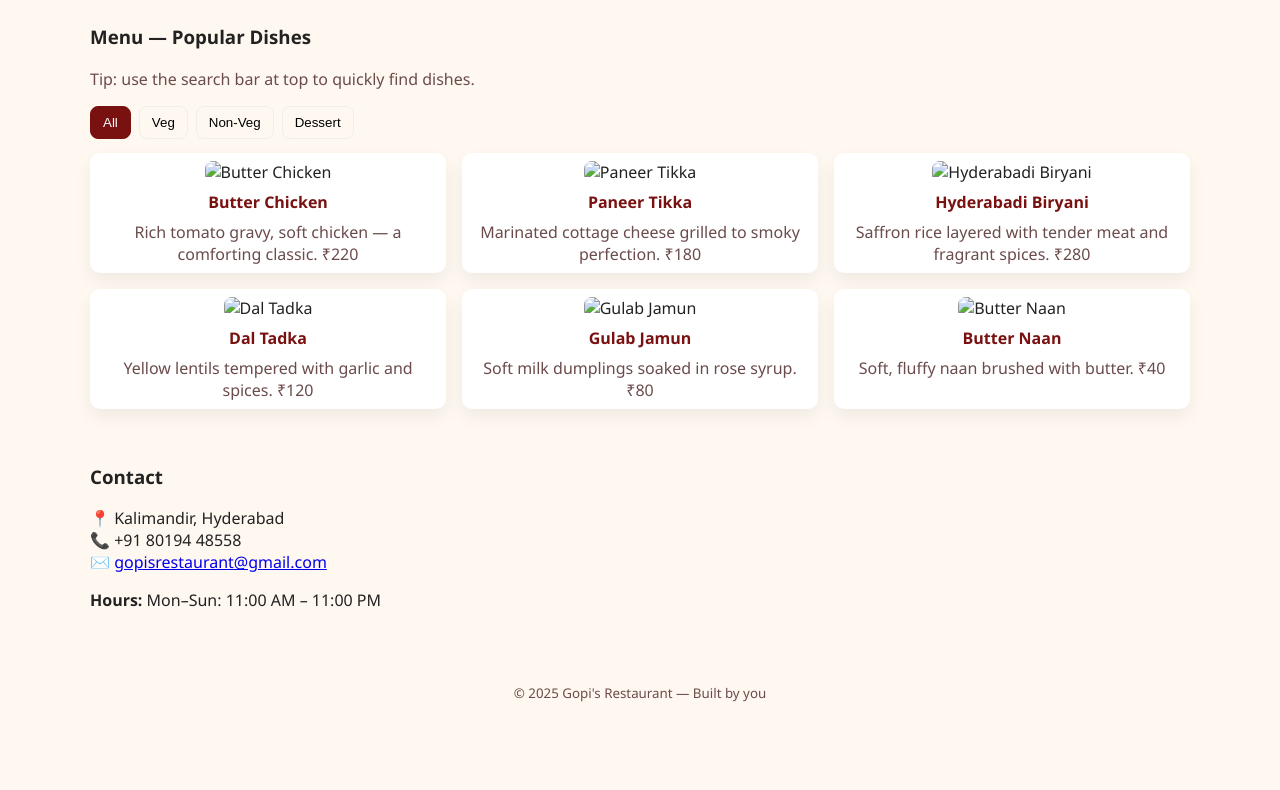
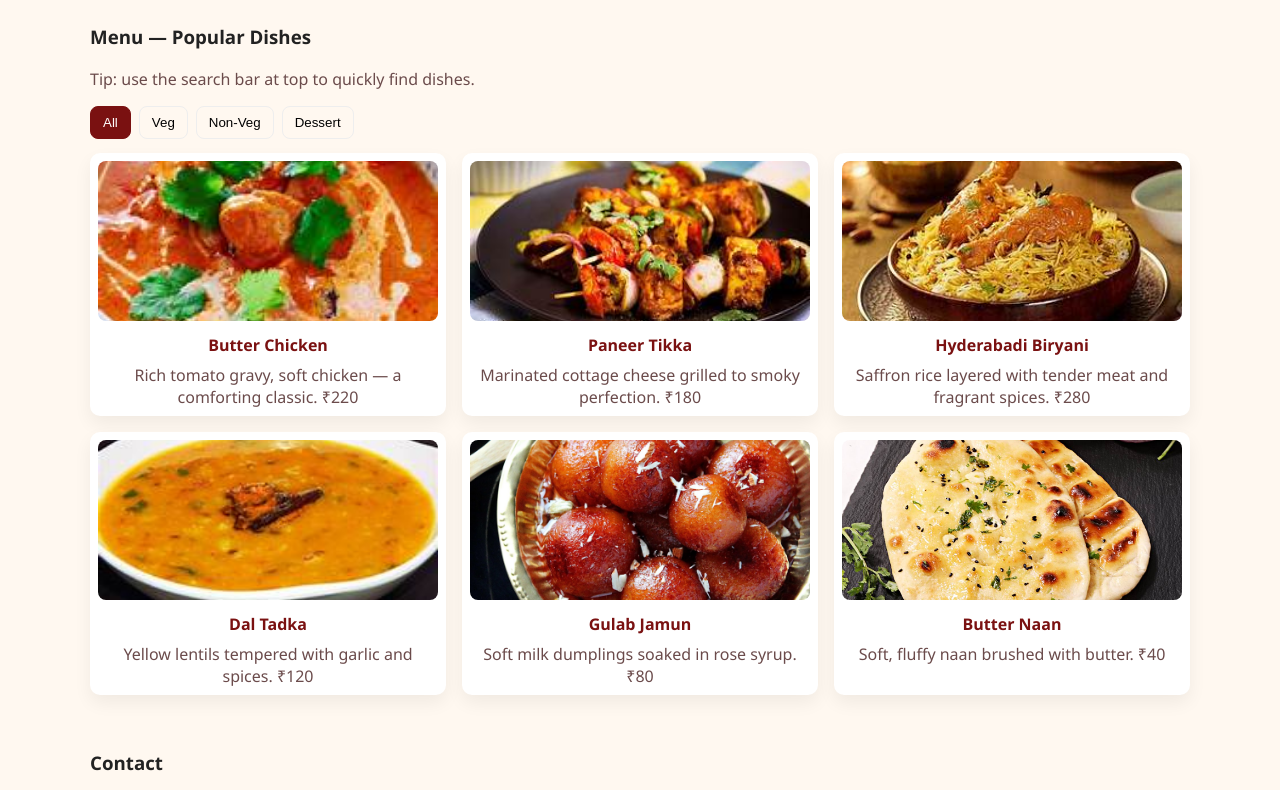
Before and after one commit to Gopi-410/Gopi-s-Restaurant-2708, a plain HTML site: page index.html in a window 1280 px wide. Shown: the part 697-1487 px from the top of the page. Before the commit the page ends 1416 px from the top, so only its background shows below. Drawn offline with Linux system fonts and the light colour scheme.

Commit message:
Fixed images path for github pages

```diff
--- a/index.html
+++ b/index.html
@@ -88,37 +88,37 @@
     <!-- Grid of dishes (data-name & data-desc used for search) -->
     <div class="grid" id="menuGrid">
       <article class="dish" data-cat="nonveg" data-name="butter chicken" data-desc="rich tomato gravy chicken">
-        <img src="butter-chicken.jpg" alt="Butter Chicken">
+        <img src="images/butter-chicken.jpg" alt="Butter Chicken">
         <h4>Butter Chicken</h4>
         <p>Rich tomato gravy, soft chicken — a comforting classic. ₹220</p>
       </article>
 
       <article class="dish" data-cat="veg" data-name="paneer tikka" data-desc="grilled paneer smoky">
-        <img src="paneer-tikka.jpg" alt="Paneer Tikka">
+        <img src="2items/paneer-tikka.jpg" alt="Paneer Tikka">
         <h4>Paneer Tikka</h4>
         <p>Marinated cottage cheese grilled to smoky perfection. ₹180</p>
       </article>
 
       <article class="dish" data-cat="nonveg" data-name="hyderabadi biryani" data-desc="saffron rice meat">
-        <img src="hyderabadi-biryani.jpg" alt="Hyderabadi Biryani">
+        <img src=" 2items/hyderabadi-biryani.jpg" alt="Hyderabadi Biryani">
         <h4>Hyderabadi Biryani</h4>
         <p>Saffron rice layered with tender meat and fragrant spices. ₹280</p>
       </article>
 
       <article class="dish" data-cat="veg" data-name="dal tadka" data-desc="yellow lentils tempered">
-        <img src="dal-tadka.jpg" alt="Dal Tadka">
+        <img src=" images/dal-tadka.jpg" alt="Dal Tadka">
         <h4>Dal Tadka</h4>
         <p>Yellow lentils tempered with garlic and spices. ₹120</p>
       </article>
 
       <article class="dish" data-cat="dessert" data-name="gulab jamun" data-desc="milk dumplings syrup">
-        <img src="gulab-jamun.jpg" alt="Gulab Jamun">
+        <img src=" images/gulab-jamun.JPG" alt="Gulab Jamun">
         <h4>Gulab Jamun</h4>
         <p>Soft milk dumplings soaked in rose syrup. ₹80</p>
       </article>
 
       <article class="dish" data-cat="veg" data-name="butter naan" data-desc="soft flatbread buttered">
-        <img src="butter-naan.jpg" alt="Butter Naan">
+        <img src="images/butter-naan.jpg" alt="Butter Naan">
         <h4>Butter Naan</h4>
         <p>Soft, fluffy naan brushed with butter. ₹40</p>
       </article>
```
